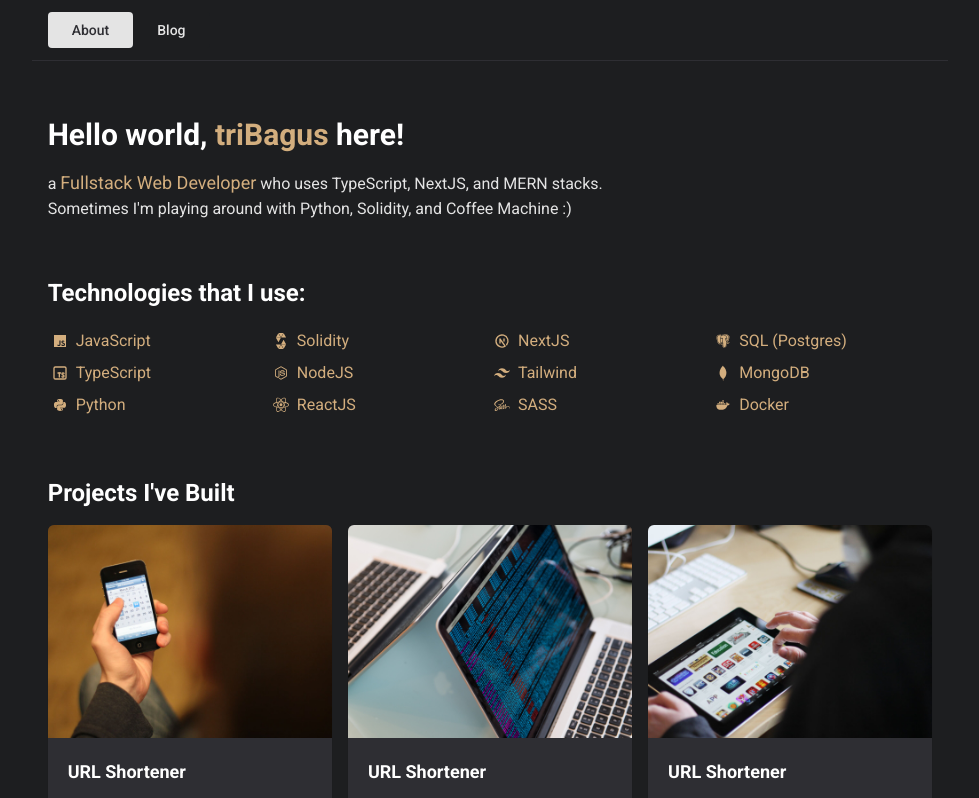
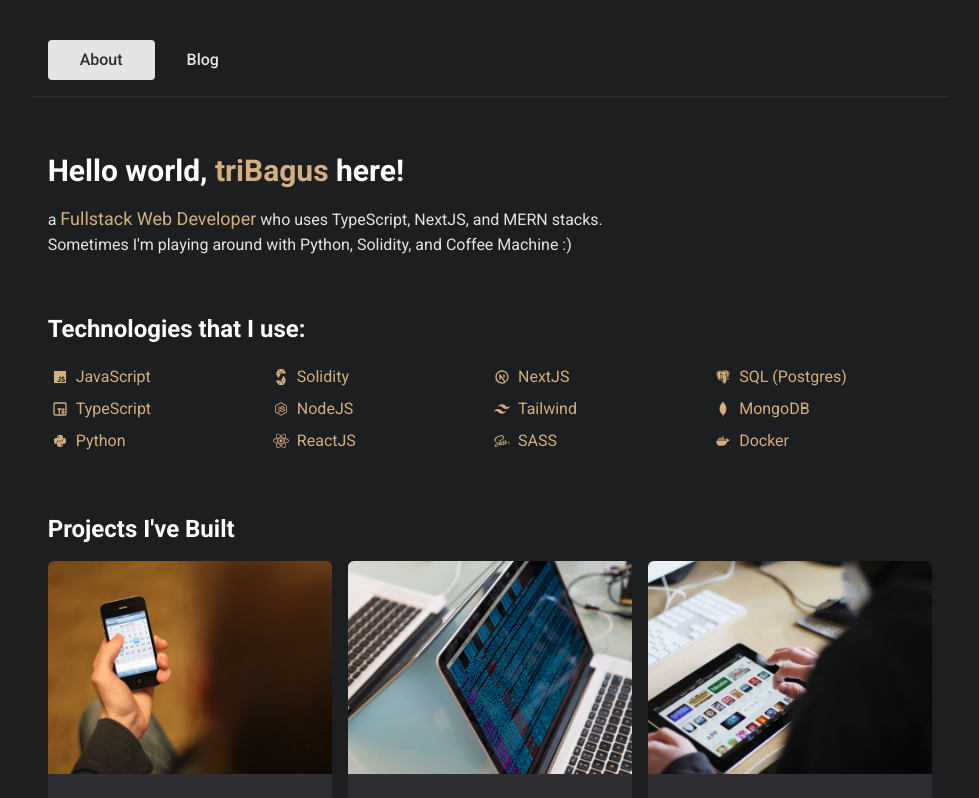
Before and after one commit to tribagusu/mywebv2, a Next.js app: page / in a window 1280 px wide. Shown: the top 798 px of the page, without its empty margins (150-1129 px from the left). Built offline with nearby package versions, Linux system fonts and the light colour scheme.

Commit message:
style: change navbar style

```diff
--- a/app/components/Navbar.tsx
+++ b/app/components/Navbar.tsx
@@ -7,11 +7,11 @@
   const currentRoute = usePathname();
 
   return (
-    <nav className="flex px-4 justify-start items-center w-11/12 md:w-10/12 mx-auto border-b border-dark pb-3">
-      <div className="text-light text-sm flex mt-3">
+    <nav className="flex px-4 pb-4 pt-4 md:pt-10 justify-start items-center w-11/12 md:w-10/12 mx-auto border-b border-dark">
+      <div className="text-light text-base flex items-center">
         <Link
           href="/"
-          className={`py-2 px-6 rounded font-medium ${
+          className={`py-2 px-8 rounded font-medium ${
             currentRoute === "/"
               ? "bg-light text-dark"
               : "bg-[#1d1e20] hover:text-white "
@@ -21,7 +21,7 @@
         </Link>
         <Link
           href="/blog"
-          className={`py-2 px-6 rounded font-medium ${
+          className={`py-2 px-8 rounded font-medium ${
             currentRoute.includes("/blog")
               ? "bg-light text-dark"
               : "bg-[#1d1e20] hover:text-white "
```
